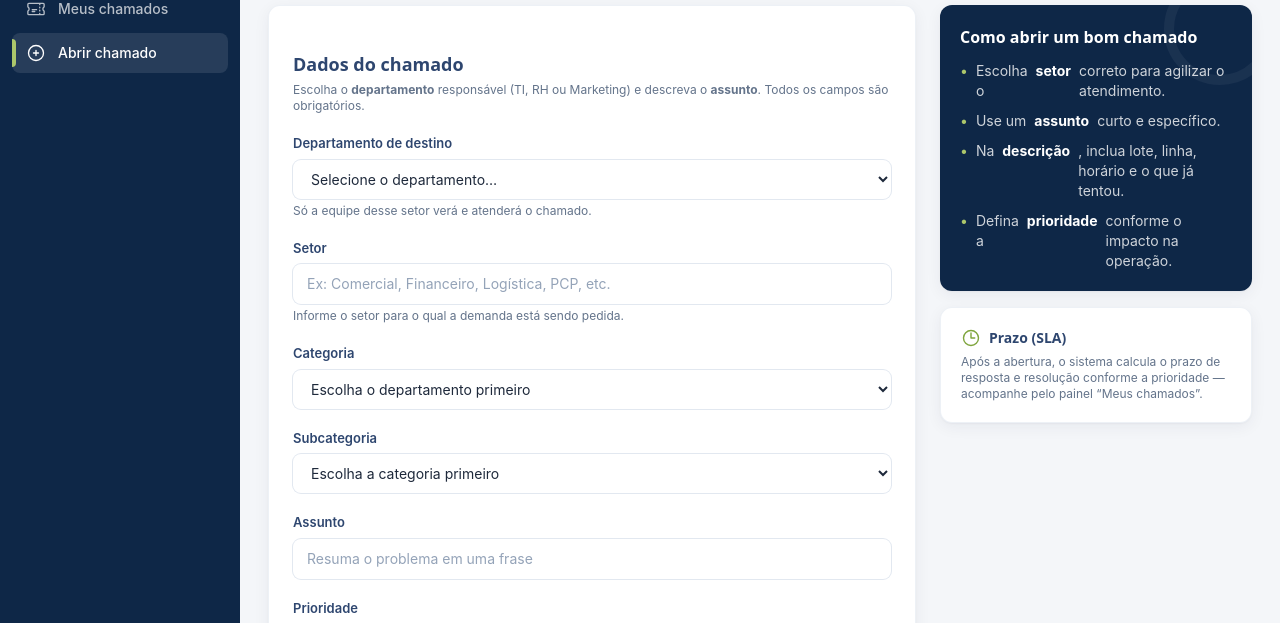
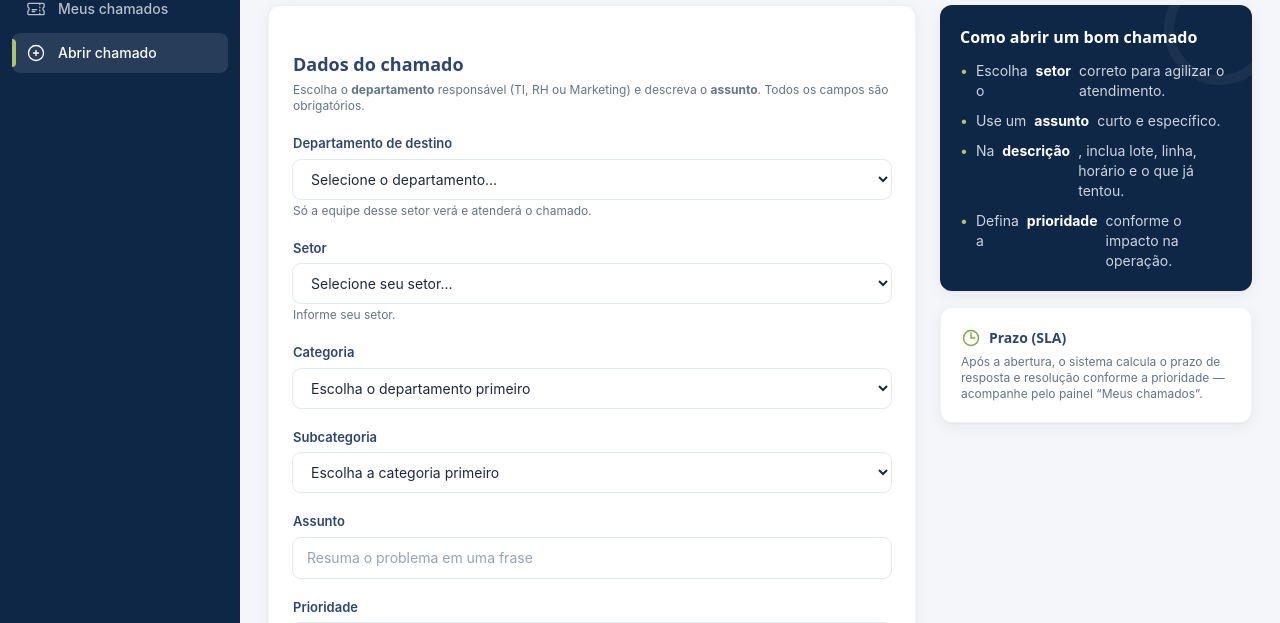
Before and after one commit to OsvaldoBello/Portal-chamados-Bondmann, a Python web app: template app/templates/portal/novo_chamado.html in a window 1280 px wide. Shown: the part 87-710 px from the top of the page. Run offline with Jinja, Linux system fonts and the light colour scheme; the template is opened without the code that fills it, so the values that code supplies are empty; some libraries are stand-ins or nearby versions.

Commit message:
feat: adicionar dropdown de setores e validacao correspondente na criacao de chamados

```diff
--- a/app/templates/portal/novo_chamado.html
+++ b/app/templates/portal/novo_chamado.html
@@ -21,7 +21,8 @@
       <div>
         <h3 class="font-display font-bold text-lg text-navy">Dados do chamado</h3>
         <p class="text-xs text-muted mt-1">
-          Escolha o <strong>departamento</strong> responsável (TI, RH ou Marketing) e descreva o <strong>assunto</strong>.
+          Escolha o <strong>departamento</strong> responsável (TI, RH ou Marketing) e descreva o
+          <strong>assunto</strong>.
           Todos os campos são obrigatórios.
         </p>
       </div>
@@ -29,13 +30,13 @@
       {# Departamento de destino (dispara o cascade de categorias via HTMX) #}
       <label class="block">
         <span class="block text-[13px] font-semibold text-navy mb-1.5">Departamento de destino</span>
-        <select name="departamento_id" id="departamento-select" required
-                hx-get="/portal/chamados/categorias"
+        <select name="departamento_id" id="departamento-select" required hx-get="/portal/chamados/categorias"
           hx-target="#categoria-select" hx-swap="innerHTML" hx-trigger="change"
           class="w-full px-3.5 py-2.5 rounded-lg bg-white ring-1 ring-line focus:ring-2 focus:ring-navy-500 outline-none text-sm">
           <option value="">Selecione o departamento…</option>
           {% for dep in departamentos %}
-          <option value="{{ dep.id }}" {% if dep.id|string == f.get('departamento_id') %}selected{% endif %}>{{ dep.nome }}</option>
+          <option value="{{ dep.id }}" {% if dep.id|string==f.get('departamento_id') %}selected{% endif %}>{{ dep.nome
+            }}</option>
           {% endfor %}
         </select>
         <span class="block text-xs text-muted mt-1">Só a equipe desse setor verá e atenderá o chamado.</span>
@@ -44,10 +45,15 @@
       {# Setor para o qual a demanda está sendo pedida #}
       <label class="block">
         <span class="block text-[13px] font-semibold text-navy mb-1.5">Setor</span>
-        <input type="text" name="setor" required maxlength="100" value="{{ f.get('setor', '') }}"
-               placeholder="Ex: Comercial, Financeiro, Logística, PCP, etc."
-               class="w-full px-3.5 py-2.5 rounded-lg bg-white ring-1 ring-line focus:ring-2 focus:ring-navy-500 outline-none text-sm placeholder:text-faint">
-        <span class="block text-xs text-muted mt-1">Informe o setor para o qual a demanda está sendo pedida.</span>
+        <select name="setor" required
+          class="w-full px-3.5 py-2.5 rounded-lg bg-white ring-1 ring-line focus:ring-2 focus:ring-navy-500 outline-none text-sm">
+          <option value="">Selecione seu setor…</option>
+          {% for s in setores or ["Brigadistas", "Comercial", "Controladoria", "Diretoria", "Dpto Químico",
+          "Financeiro", "Marketing", "RH", "SIG"] %}
+          <option value="{{ s }}" {% if s==f.get('setor', '' ) %}selected{% endif %}>{{ s }}</option>
+          {% endfor %}
+        </select>
+        <span class="block text-xs text-muted mt-1">Informe seu setor.</span>
       </label>
 
       {# Aviso de prazo — exibido pelo novo_chamado.js quando o setor é o Marketing. #}
@@ -60,8 +66,7 @@
       {# Categoria (recarregada conforme o departamento; dispara o cascade de subcategoria) #}
       <label class="block">
         <span class="block text-[13px] font-semibold text-navy mb-1.5">Categoria</span>
-        <select name="categoria_id" id="categoria-select" required
-                hx-get="/portal/chamados/subcategorias"
+        <select name="categoria_id" id="categoria-select" required hx-get="/portal/chamados/subcategorias"
           hx-target="#subcategoria-select" hx-swap="innerHTML" hx-trigger="change"
           class="w-full px-3.5 py-2.5 rounded-lg bg-white ring-1 ring-line focus:ring-2 focus:ring-navy-500 outline-none text-sm">
           {% include "portal/_categorias_options.html" %}
@@ -94,7 +99,7 @@
         <select name="prioridade"
           class="w-full px-3.5 py-2.5 rounded-lg bg-white ring-1 ring-line focus:ring-2 focus:ring-navy-500 outline-none text-sm">
           {% for p in prioridades %}
-          <option value="{{ p }}" {% if p == f.get('prioridade', 'MEDIA') %}selected{% endif %}>
+          <option value="{{ p }}" {% if p==f.get('prioridade', 'MEDIA' ) %}selected{% endif %}>
             {{ PRIORIDADE_META.get(p, {}).get('label', p) }}
           </option>
           {% endfor %}
@@ -105,10 +110,11 @@
       classe .hidden (o atributo `hidden` sozinho seria sobreposto por .block). #}
       <label class="hidden" id="campo-data-entrega">
         <span class="block text-[13px] font-semibold text-navy mb-1.5">Data de entrega desejada</span>
-        <input type="date" name="data_entrega" id="data-entrega-input"
-               min="{{ data_entrega_min }}" value="{{ f.get('data_entrega', '') }}"
+        <input type="date" name="data_entrega" id="data-entrega-input" min="{{ data_entrega_min }}"
+          value="{{ f.get('data_entrega', '') }}"
           class="w-full px-3.5 py-2.5 rounded-lg bg-white ring-1 ring-line focus:ring-2 focus:ring-navy-500 outline-none text-sm">
-        <span class="block text-xs text-muted mt-1">O Marketing trabalha por demanda: prazo mínimo de <strong>48h</strong> (2 dias) para início do desenvolvimento.</span>
+        <span class="block text-xs text-muted mt-1">O Marketing trabalha por demanda: prazo mínimo de
+          <strong>48h</strong> (2 dias) para início do desenvolvimento.</span>
       </label>
 
       {# Descrição — o placeholder muda para o texto do Marketing (via novo_chamado.js)
@@ -124,11 +130,12 @@
 
       {# Anexos (opcionais) — imagens/documentos na abertura #}
       <label class="block">
-        <span class="block text-[13px] font-semibold text-navy mb-1.5">Anexos <span class="text-faint font-normal">(opcional)</span></span>
-        <input type="file" name="arquivos" multiple
-               accept=".pdf,.jpg,.jpeg,.png,.mp4,.docx,.xlsx"
+        <span class="block text-[13px] font-semibold text-navy mb-1.5">Anexos <span
+            class="text-faint font-normal">(opcional)</span></span>
+        <input type="file" name="arquivos" multiple accept=".pdf,.jpg,.jpeg,.png,.mp4,.docx,.xlsx"
           class="block w-full text-sm text-muted file:mr-3 file:py-2 file:px-4 file:rounded-lg file:border-0 file:text-sm file:font-semibold file:bg-navy-50 file:text-navy-800 hover:file:bg-navy-100">
-        <span class="block text-xs text-muted mt-1">Até 5 arquivos, 10&nbsp;MB cada. Tipos: PDF, JPG, PNG, MP4, DOCX, XLSX.</span>
+        <span class="block text-xs text-muted mt-1">Até 5 arquivos, 10&nbsp;MB cada. Tipos: PDF, JPG, PNG, MP4, DOCX,
+          XLSX.</span>
       </label>
 
       <div class="flex items-center justify-end gap-3 pt-2">
@@ -147,18 +154,26 @@
       <div class="absolute -right-6 -top-8 w-28 h-28 rounded-full border-[10px] border-white/5"></div>
       <h3 class="font-display font-bold relative">Como abrir um bom chamado</h3>
       <ul class="mt-3 space-y-2.5 text-sm text-white/80 relative">
-        <li class="flex gap-2"><span class="text-brandgreen">•</span> Escolha o <strong class="text-white">setor</strong> correto para agilizar o atendimento.</li>
-        <li class="flex gap-2"><span class="text-brandgreen">•</span> Use um <strong class="text-white">assunto</strong> curto e específico.</li>
-        <li class="flex gap-2"><span class="text-brandgreen">•</span> Na <strong class="text-white">descrição</strong>, inclua lote, linha, horário e o que já tentou.</li>
-        <li class="flex gap-2"><span class="text-brandgreen">•</span> Defina a <strong class="text-white">prioridade</strong> conforme o impacto na operação.</li>
+        <li class="flex gap-2"><span class="text-brandgreen">•</span> Escolha o <strong
+            class="text-white">setor</strong> correto para agilizar o atendimento.</li>
+        <li class="flex gap-2"><span class="text-brandgreen">•</span> Use um <strong class="text-white">assunto</strong>
+          curto e específico.</li>
+        <li class="flex gap-2"><span class="text-brandgreen">•</span> Na <strong class="text-white">descrição</strong>,
+          inclua lote, linha, horário e o que já tentou.</li>
+        <li class="flex gap-2"><span class="text-brandgreen">•</span> Defina a <strong
+            class="text-white">prioridade</strong> conforme o impacto na operação.</li>
       </ul>
     </div>
     <div class="bg-white rounded-xl shadow-card border border-line/60 p-5">
       <div class="flex items-center gap-2 text-navy">
-        <svg class="w-5 h-5 text-brandgreen-600" viewBox="0 0 24 24" fill="none" stroke="currentColor" stroke-width="1.7" stroke-linecap="round" stroke-linejoin="round"><path d="M12 6v6h4.5m4.5 0a9 9 0 11-18 0 9 9 0 0118 0z"/></svg>
+        <svg class="w-5 h-5 text-brandgreen-600" viewBox="0 0 24 24" fill="none" stroke="currentColor"
+          stroke-width="1.7" stroke-linecap="round" stroke-linejoin="round">
+          <path d="M12 6v6h4.5m4.5 0a9 9 0 11-18 0 9 9 0 0118 0z" />
+        </svg>
         <span class="font-display font-bold text-sm">Prazo (SLA)</span>
       </div>
-      <p class="text-xs text-muted mt-1.5">Após a abertura, o sistema calcula o prazo de resposta e resolução conforme a prioridade — acompanhe pelo painel “Meus chamados”.</p>
+      <p class="text-xs text-muted mt-1.5">Após a abertura, o sistema calcula o prazo de resposta e resolução conforme a
+        prioridade — acompanhe pelo painel “Meus chamados”.</p>
     </div>
   </aside>
 </div>
```
Also changed, not shown: app/routes/portal.py (+15 -0 lines), tests/test_portal.py (+16 -0 lines). Lines whose indentation alone changed are shown as unchanged.
